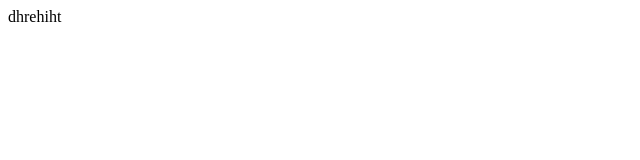
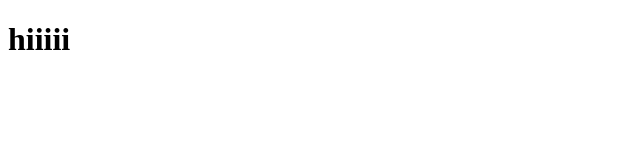
Before and after one commit to Yutinglinn/yuting, a plain HTML site: page index.html in a window 1280 px wide. Shown: the whole page, without its empty margins (0-640 px from the left). Drawn offline with Linux system fonts and the light colour scheme.

Commit message:
Update index.html

```diff
--- a/index.html
+++ b/index.html
@@ -7,6 +7,6 @@
     <title>Document</title>
 </head>
 <body>
-    dhrehiht
+    <h1>hiiiii</h1>
 </body>
 </html>
```
